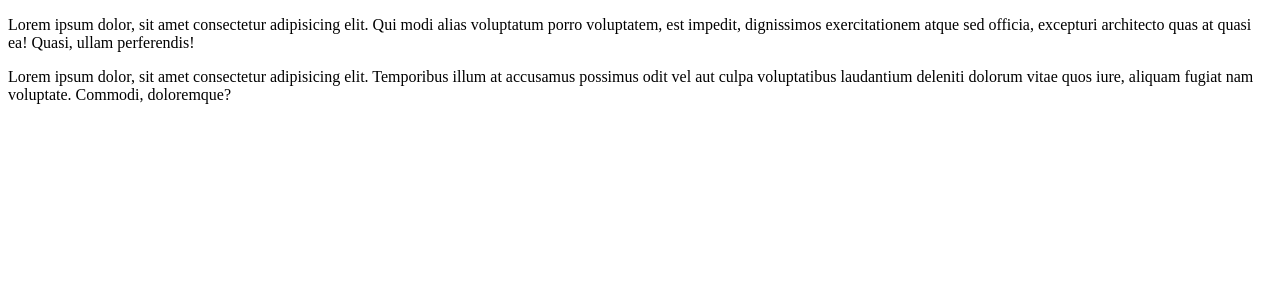
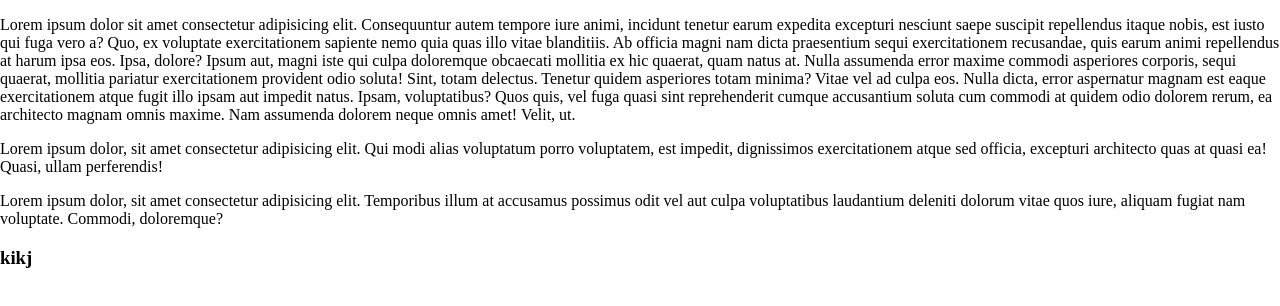
Before and after one commit to Jeankameshera/projet-d-ensemble, a plain HTML site: page index.html in a window 1280 px wide. Drawn offline with Linux system fonts and the light colour scheme.

Commit message:
mon premier titre

```diff
--- a/index.html
+++ b/index.html
@@ -8,7 +8,15 @@
     <title>Document</title>
 </head>
 <body>
+    <p>Lorem ipsum dolor sit amet consectetur adipisicing elit. Consequuntur autem tempore iure animi, incidunt tenetur earum expedita excepturi nesciunt saepe suscipit repellendus itaque nobis, est iusto qui fuga vero a?
+    Quo, ex voluptate exercitationem sapiente nemo quia quas illo vitae blanditiis. Ab officia magni nam dicta praesentium sequi exercitationem recusandae, quis earum animi repellendus at harum ipsa eos. Ipsa, dolore?
+    Ipsum aut, magni iste qui culpa doloremque obcaecati mollitia ex hic quaerat, quam natus at. Nulla assumenda error maxime commodi asperiores corporis, sequi quaerat, mollitia pariatur exercitationem provident odio soluta!
+    Sint, totam delectus. Tenetur quidem asperiores totam minima? Vitae vel ad culpa eos. Nulla dicta, error aspernatur magnam est eaque exercitationem atque fugit illo ipsam aut impedit natus. Ipsam, voluptatibus?
+    Quos quis, vel fuga quasi sint reprehenderit cumque accusantium soluta cum commodi at quidem odio dolorem rerum, ea architecto magnam omnis maxime. Nam assumenda dolorem neque omnis amet! Velit, ut.</p>
     <p>Lorem ipsum dolor, sit amet consectetur adipisicing elit. Qui modi alias voluptatum porro voluptatem, est impedit, dignissimos exercitationem atque sed officia, excepturi architecto quas at quasi ea! Quasi, ullam perferendis!</p>
     <p>Lorem ipsum dolor, sit amet consectetur adipisicing elit. Temporibus illum at accusamus possimus odit vel aut culpa voluptatibus laudantium deleniti dolorum vitae quos iure, aliquam fugiat nam voluptate. Commodi, doloremque?</p>
+    <h3>kikj
+
+    </h3>
 </body>
 </html>
--- a/style.css
+++ b/style.css
@@ -1,3 +1,4 @@
 body{
+    margin: 0;
     background-attachment: fixed;
 }
```
